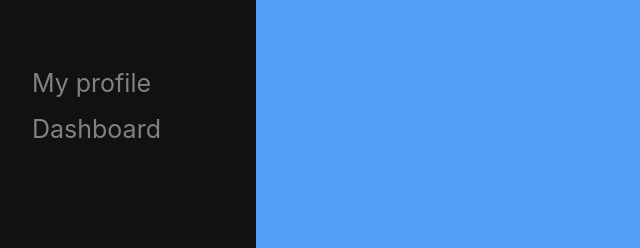
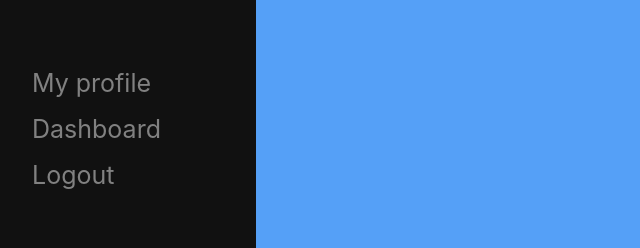
Before and after one commit to brokenSensor/SocialNetworkPP, a React (Create React App) app in the folder client/: page / in a window 1280 px wide. Shown: the top 248 px of the page, without its empty margins (0-640 px from the left). Built offline with nearby package versions, Linux system fonts and the light colour scheme; no server answers.

Commit message:
Navbar work

```diff
--- a/client/src/components/layout/Navbar.js
+++ b/client/src/components/layout/Navbar.js
@@ -1,14 +1,24 @@
 import React from 'react';
 import { Link } from 'react-router-dom';
 import './Navbar.sass';
+import { logout } from '../../actions/auth';
+import { connect } from 'react-redux';
+import PropTypes from 'prop-types';
 
-function Navbar() {
+function Navbar({ logout }) {
 	return (
 		<nav className='navbar'>
 			<Link to='/profile'>My profile</Link>
 			<Link to='/dashboard'>Dashboard</Link>
+			<a href='#!' onClick={logout}>
+				Logout
+			</a>
 		</nav>
 	);
 }
 
-export default Navbar;
+Navbar.propTypes = {
+	logout: PropTypes.func.isRequired,
+};
+
+export default connect(null, { logout })(Navbar);
```
